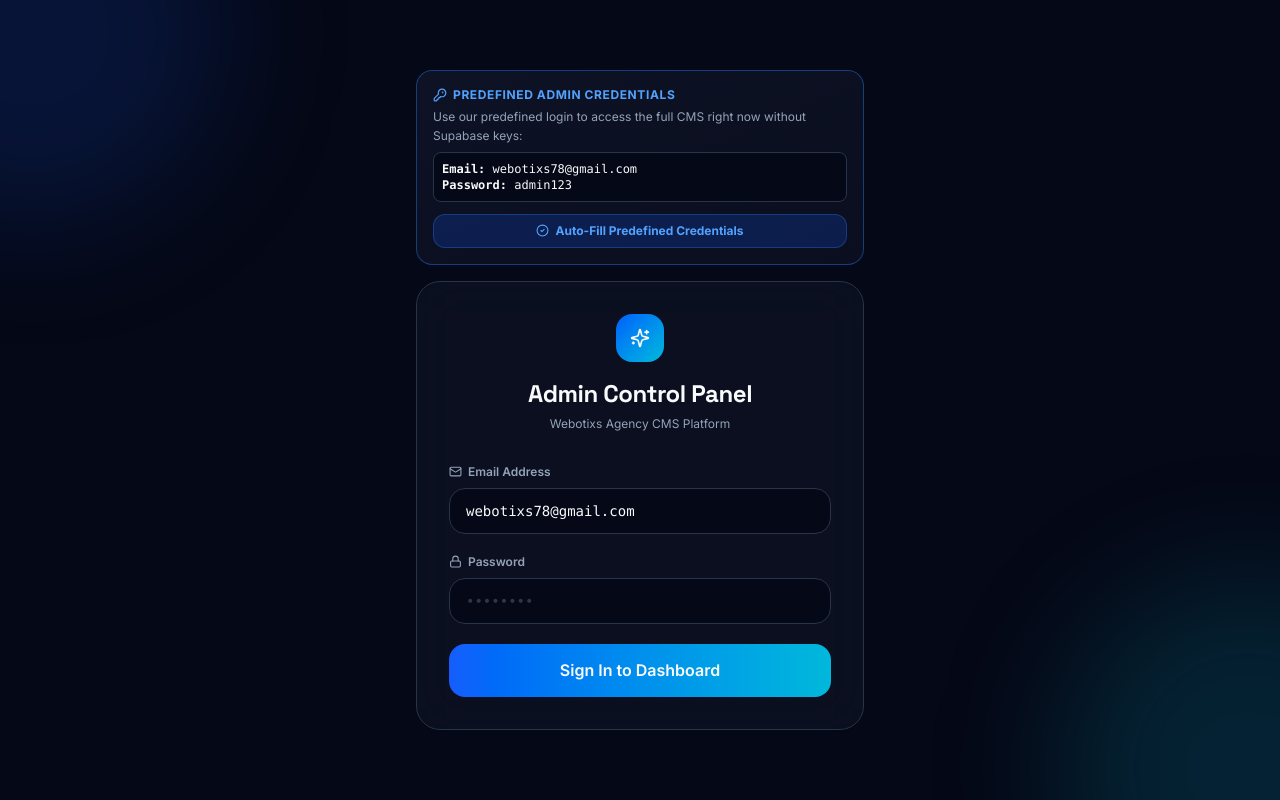
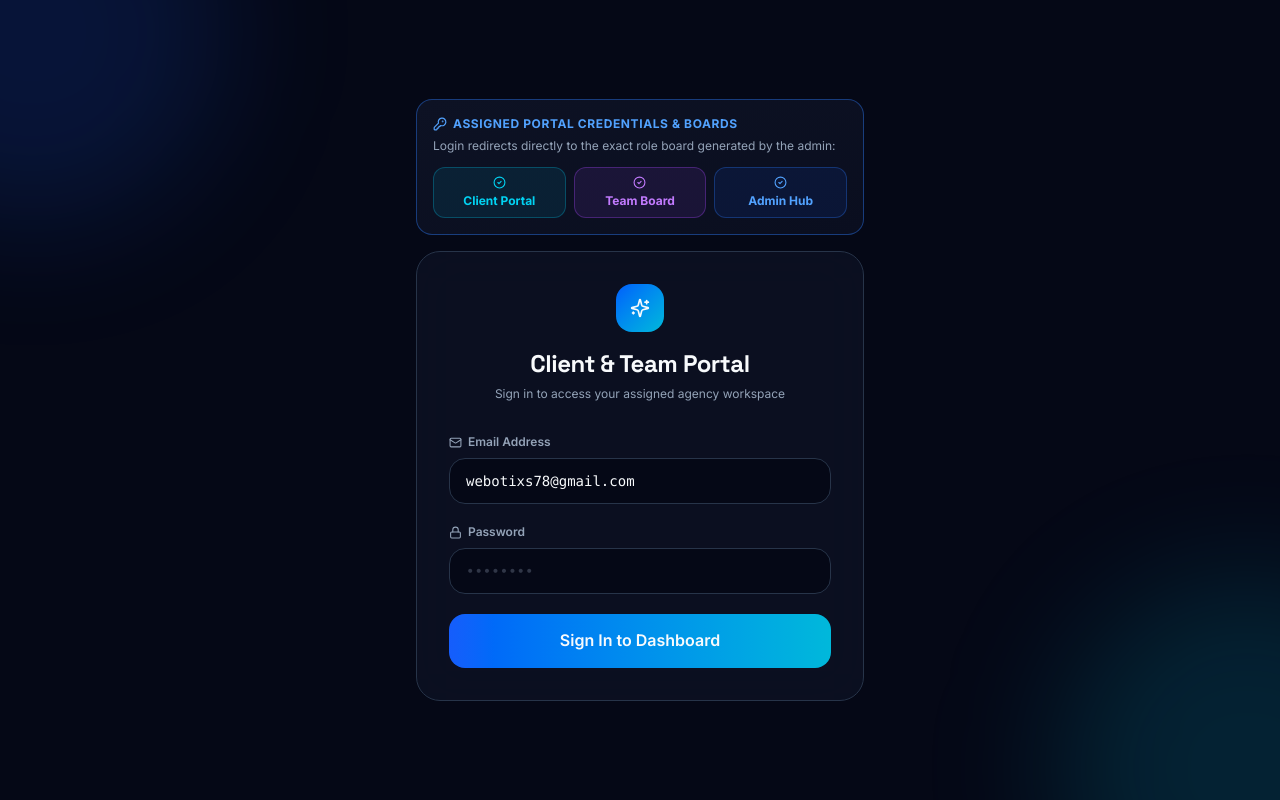
Before and after one commit to webotixs78-rgb/webotixs, a Next.js app: page /admin/login in a window 1280 px wide. Built offline with nearby package versions, Linux system fonts and the light colour scheme; no server answers.

Commit message:
feat: Add public Portal Login option in header and automatic role-based board redirection

```diff
--- a/src/app/admin/(dashboard)/crm/page.tsx
+++ b/src/app/admin/(dashboard)/crm/page.tsx
@@ -1,10 +1,22 @@
 'use client'
 
-import React from 'react'
+import React, { Suspense } from 'react'
 import { AgencyCRMClientHub } from '@/components/admin/crm/AgencyCRMClientHub'
+import { Loader2 } from 'lucide-react'
 
 export const dynamic = 'force-dynamic'
 
 export default function AdminCRMPage() {
-  return <AgencyCRMClientHub />
+  return (
+    <Suspense
+      fallback={
+        <div className="flex items-center justify-center min-h-[60vh] text-[#94A3B8]">
+          <Loader2 className="w-8 h-8 animate-spin text-blue-500 mr-3" />
+          <span>Loading Agency CRM Operating System...</span>
+        </div>
+      }
+    >
+      <AgencyCRMClientHub />
+    </Suspense>
+  )
 }
--- a/src/app/admin/login/page.tsx
+++ b/src/app/admin/login/page.tsx
@@ -31,28 +31,55 @@
     defaultValues: { email: 'webotixs78@gmail.com', password: '' },
   })
 
-  const setDemoSessionAndRedirect = () => {
+  const setDemoSessionAndRedirect = (targetUrl?: string) => {
     // Set cookie for 7 days
     document.cookie = 'webotixs_admin_session=true; path=/; max-age=604800; SameSite=Lax'
-    router.push('/admin/dashboard')
+    router.push(targetUrl || '/admin/crm')
     router.refresh()
   }
 
-  const handleQuickDemoFill = () => {
+  const handleQuickDemoFill = (type: 'admin' | 'team' | 'client') => {
+    if (type === 'client') {
+      setValue('email', 'tariq@alkhaleej.ae')
+      setValue('password', 'Webotixs!Client2026')
+    } else if (type === 'team') {
+      setValue('email', 'sarah@webotixs.com')
+      setValue('password', 'team123')
+    } else {
       setValue('email', 'webotixs78@gmail.com')
       setValue('password', 'admin123')
+    }
   }
 
   const onSubmit = async (data: LoginFormData) => {
     setIsLoading(true)
     setErrorMsg(null)
 
-    // Check predefined credentials (`webotixs78@gmail.com` or `admin@webotixs.com` with `admin123` or any valid password)
+    const emailLower = data.email.toLowerCase()
+
+    // Determine target board based on email or password pattern
+    let targetUrl = '/admin/crm?role=Super+Admin'
+    if (emailLower.includes('client') || emailLower.includes('alkhaleej') || emailLower.includes('luxbrand') || emailLower.includes('finch') || data.password.includes('Client')) {
+      targetUrl = '/admin/crm?role=Client'
+    } else if (emailLower.includes('designer') || emailLower.includes('sarah')) {
+      targetUrl = '/admin/crm?role=UI%2FUX+Designer'
+    } else if (emailLower.includes('developer') || emailLower.includes('marcus')) {
+      targetUrl = '/admin/crm?role=Frontend+Developer'
+    } else if (emailLower.includes('qa') || emailLower.includes('tester')) {
+      targetUrl = '/admin/crm?role=QA+Tester'
+    } else if (emailLower.includes('seo') || emailLower.includes('writer') || emailLower.includes('priya')) {
+      targetUrl = '/admin/crm?role=SEO+Specialist'
+    }
+
+    // Check predefined / generated credentials
     if (
-      (data.email === 'webotixs78@gmail.com' || data.email === 'admin@webotixs.com') &&
-      data.password === 'admin123'
+      data.password === 'admin123' ||
+      data.password === 'team123' ||
+      data.password.includes('Client') ||
+      emailLower.includes('webotixs') ||
+      emailLower.includes('alkhaleej')
     ) {
-      setDemoSessionAndRedirect()
+      setDemoSessionAndRedirect(targetUrl)
       return
     }
 
@@ -63,25 +90,25 @@
       })
 
       if (error) {
-        // If "Failed to fetch" or Supabase not configured, allow fallback login for admin emails
-        if (error.message.includes('Failed to fetch') || error.message.includes('Network') || data.email.includes('webotixs')) {
-          setDemoSessionAndRedirect()
+        // If "Failed to fetch" or local demo environment, allow redirect based on email pattern
+        if (error.message.includes('Failed to fetch') || error.message.includes('Network') || emailLower.includes('webotixs') || emailLower.includes('@')) {
+          setDemoSessionAndRedirect(targetUrl)
           return
         }
         setErrorMsg(error.message)
       } else {
-        setDemoSessionAndRedirect()
+        setDemoSessionAndRedirect(targetUrl)
       }
     } catch (e: any) {
       // Fallback redirect if Supabase fetch crashes
-      setDemoSessionAndRedirect()
+      setDemoSessionAndRedirect(targetUrl)
     } finally {
       setIsLoading(false)
     }
   }
 
   return (
-    <div className="min-h-screen flex items-center justify-center bg-[#050816] px-4 relative overflow-hidden">
+    <div className="min-h-screen flex items-center justify-center bg-[#050816] px-4 py-12 relative overflow-hidden">
       {/* Floating orbs */}
       <div className="absolute -top-40 -left-40 w-96 h-96 bg-blue-600/15 rounded-full blur-3xl" />
       <div className="absolute -bottom-40 -right-40 w-96 h-96 bg-cyan-500/15 rounded-full blur-3xl" />
@@ -89,27 +116,40 @@
       <div className="w-full max-w-md relative z-10 space-y-4">
         {/* Quick Demo Credentials Box */}
         <div className="bg-gradient-to-br from-[#0D1224] to-[#0A0E1F] border border-blue-500/40 rounded-2xl p-4 shadow-glow-sm">
-          <div className="flex items-start justify-between gap-3">
           <div className="space-y-1">
             <div className="flex items-center gap-1.5 text-xs font-bold text-blue-400 uppercase tracking-wider">
-                <KeyRound size={14} /> Predefined Admin Credentials
+              <KeyRound size={14} /> Assigned Portal Credentials & Boards
             </div>
             <p className="text-xs text-[#94A3B8] leading-relaxed">
-                Use our predefined login to access the full CMS right now without Supabase keys:
+              Login redirects directly to the exact role board generated by the admin:
             </p>
-              <div className="text-xs font-mono text-white bg-[#050816] p-2 rounded-lg border border-[#273449] mt-1.5">
-                <div><strong>Email:</strong> webotixs78@gmail.com</div>
-                <div><strong>Password:</strong> admin123</div>
           </div>
-            </div>
-          </div>
+          <div className="grid grid-cols-3 gap-2 mt-3">
             <button
               type="button"
-            onClick={handleQuickDemoFill}
-            className="mt-3 w-full py-2 bg-blue-600/20 hover:bg-blue-600/30 border border-blue-500/30 text-blue-400 text-xs font-bold rounded-xl transition-all flex items-center justify-center gap-1.5"
+              onClick={() => handleQuickDemoFill('client')}
+              className="py-2 px-2 bg-cyan-500/10 hover:bg-cyan-500/20 border border-cyan-500/30 text-cyan-400 text-xs font-bold rounded-xl transition-all flex flex-col items-center justify-center gap-1"
             >
-            <CheckCircle2 size={13} /> Auto-Fill Predefined Credentials
+              <CheckCircle2 size={13} />
+              <span>Client Portal</span>
             </button>
+            <button
+              type="button"
+              onClick={() => handleQuickDemoFill('team')}
+              className="py-2 px-2 bg-purple-500/10 hover:bg-purple-500/20 border border-purple-500/30 text-purple-400 text-xs font-bold rounded-xl transition-all flex flex-col items-center justify-center gap-1"
+            >
+              <CheckCircle2 size={13} />
+              <span>Team Board</span>
+            </button>
+            <button
+              type="button"
+              onClick={() => handleQuickDemoFill('admin')}
+              className="py-2 px-2 bg-blue-600/10 hover:bg-blue-600/20 border border-blue-500/30 text-blue-400 text-xs font-bold rounded-xl transition-all flex flex-col items-center justify-center gap-1"
+            >
+              <CheckCircle2 size={13} />
+              <span>Admin Hub</span>
+            </button>
+          </div>
         </div>
 
         <div className="bg-[#0D1224]/80 backdrop-blur-xl border border-[#273449] rounded-3xl p-8">
@@ -118,8 +158,8 @@
             <div className="w-12 h-12 bg-gradient-to-br from-blue-600 to-cyan-500 rounded-2xl flex items-center justify-center mx-auto mb-4">
               <Sparkles size={20} className="text-white" />
             </div>
-            <h1 className="font-display text-2xl font-bold text-white">Admin Control Panel</h1>
-            <p className="text-[#94A3B8] text-xs mt-1.5">Webotixs Agency CMS Platform</p>
+            <h1 className="font-display text-2xl font-bold text-white">Client & Team Portal</h1>
+            <p className="text-[#94A3B8] text-xs mt-1.5">Sign in to access your assigned agency workspace</p>
           </div>
 
           {errorMsg && (
--- a/src/components/admin/crm/AgencyCRMClientHub.tsx
+++ b/src/components/admin/crm/AgencyCRMClientHub.tsx
@@ -1,6 +1,7 @@
 'use client'
 
 import React, { useState, useEffect } from 'react'
+import { useSearchParams } from 'next/navigation'
 import { CRMRoleSwitcher, CRMRole } from './CRMRoleSwitcher'
 import { AdminDashboardView } from './AdminDashboardView'
 import { TeamDashboardView } from './TeamDashboardView'
@@ -168,6 +169,7 @@
 ]
 
 export function AgencyCRMClientHub() {
+  const searchParams = useSearchParams()
   const [currentRole, setCurrentRole] = useState<CRMRole>('Super Admin')
   const [projects, setProjects] = useState<any[]>(seedProjects)
   const [tasks, setTasks] = useState<CRMTaskItem[]>(seedTasks)
@@ -176,6 +178,27 @@
   const [inquiries, setInquiries] = useState<any[]>(seedInquiries)
   const [selectedProject, setSelectedProject] = useState<any | null>(null)
   const [loading, setLoading] = useState<boolean>(false)
+
+  // Sync role from URL param or cookie session
+  useEffect(() => {
+    const roleParam = searchParams.get('role') as CRMRole
+    const validRoles: CRMRole[] = [
+      'Super Admin',
+      'Admin',
+      'Project Manager',
+      'UI/UX Designer',
+      'WordPress Developer',
+      'Frontend Developer',
+      'Backend Developer',
+      'SEO Specialist',
+      'Content Writer',
+      'QA Tester',
+      'Client',
+    ]
+    if (roleParam && validRoles.includes(roleParam)) {
+      setCurrentRole(roleParam)
+    }
+  }, [searchParams])
 
   // Fetch from APIs on load
   useEffect(() => {
--- a/src/components/public/layout/Header.tsx
+++ b/src/components/public/layout/Header.tsx
@@ -4,7 +4,7 @@
 import Link from 'next/link'
 import { usePathname } from 'next/navigation'
 import { motion, AnimatePresence } from 'framer-motion'
-import { Menu, X, ChevronDown, ArrowRight, Globe, Sun, Moon } from 'lucide-react'
+import { Menu, X, ChevronDown, ArrowRight, Globe, Sun, Moon, Lock, UserCheck } from 'lucide-react'
 import { cn } from '@/lib/utils'
 import { useTheme } from '@/components/providers/ThemeProvider'
 
@@ -207,6 +207,15 @@
               </div>
 
               <Link
+                href="/admin/login"
+                className="flex items-center gap-1.5 px-3.5 py-2 border border-blue-500/30 rounded-xl text-xs font-semibold text-blue-400 hover:text-white hover:bg-blue-600/20 hover:border-blue-500/60 transition-all duration-300 shadow-sm"
+                title="Client & Team Portal Login"
+              >
+                <Lock size={13} className="text-blue-400 shrink-0" />
+                <span>Portal Login</span>
+              </Link>
+
+              <Link
                 href="/contact"
                 className="px-5 py-2.5 bg-gradient-to-r from-primary-from to-primary-to text-white text-sm font-semibold rounded-xl hover:shadow-glow-sm transition-all duration-300 hover:scale-105"
               >
@@ -309,8 +318,16 @@
                 initial={{ opacity: 0, y: 20 }}
                 animate={{ opacity: 1, y: 0 }}
                 transition={{ delay: 0.3 }}
-                className="mt-4"
+                className="mt-4 flex flex-col gap-2.5"
               >
+                <Link
+                  href="/admin/login"
+                  className="w-full py-3.5 px-4 text-center border border-blue-500/30 bg-blue-600/10 hover:bg-blue-600/20 text-blue-400 font-semibold rounded-2xl flex items-center justify-center gap-2 text-sm transition-all"
+                >
+                  <Lock size={15} className="text-blue-400" />
+                  <span>Client & Team Portal Login</span>
+                </Link>
+
                 <Link
                   href="/contact"
                   className="block w-full py-4 text-center bg-gradient-to-r from-primary-from to-primary-to text-white font-semibold rounded-2xl"
```
Lines whose indentation alone changed are shown as unchanged.
